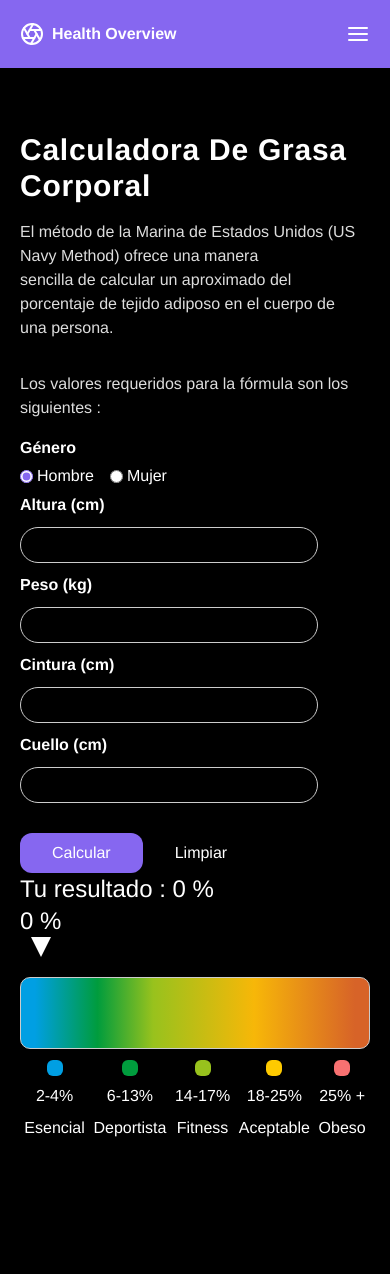
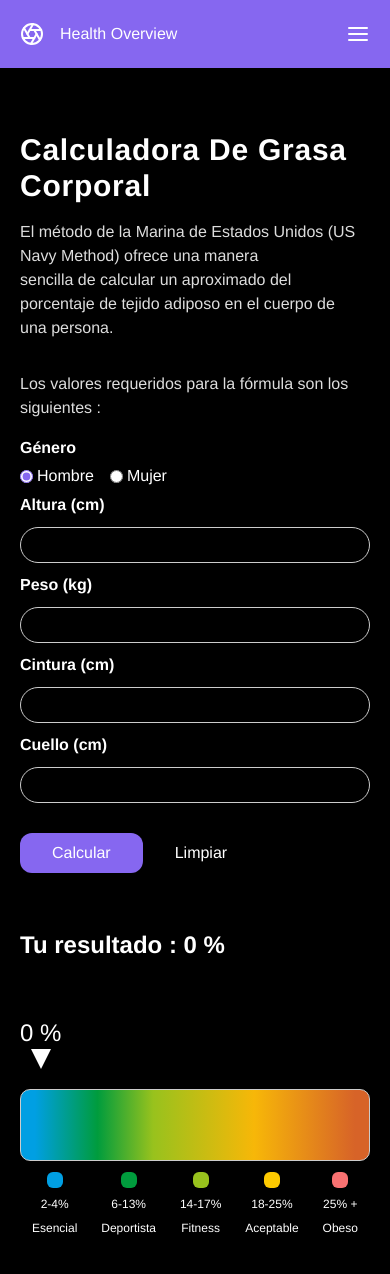
Before and after one commit to fernando59/body-fat-calculator, a Next.js app: page / in a window 390 px wide. Before the commit the page ends 1140 px from the top, so only its background shows below. Built offline with nearby package versions, Linux system fonts and the light colour scheme.

Commit message:
add formatnumber

```diff
--- a/components/Header.tsx
+++ b/components/Header.tsx
@@ -2,13 +2,13 @@
 export const Header = () => {
     return <>
         <header className="w-full p-5 bg-[#8667F0] h-[8vh]">
-            <div className="mx-auto container flex justify-between items-center h-full">
-                <div className="flex gap-2 items-center justify-center">
+            <div className="mx-auto px-0 md:px-5 container flex justify-between items-center h-full">
+                <div className="flex gap-4 items-center justify-center">
 
-            <svg xmlns="http://www.w3.org/2000/svg" width="24" height="24" viewBox="0 0 24 24" fill="none" stroke="currentColor" stroke-width="2" stroke-linecap="round" stroke-linejoin="round" className="feather feather-aperture"><circle cx="12" cy="12" r="10"></circle><line x1="14.31" y1="8" x2="20.05" y2="17.94"></line><line x1="9.69" y1="8" x2="21.17" y2="8"></line><line x1="7.38" y1="12" x2="13.12" y2="2.06"></line><line x1="9.69" y1="16" x2="3.95" y2="6.06"></line><line x1="14.31" y1="16" x2="2.83" y2="16"></line><line x1="16.62" y1="12" x2="10.88" y2="21.94"></line></svg>
-                <h2 className="font-bold text-1xl">Health Overview</h2>
+                    <svg xmlns="http://www.w3.org/2000/svg" width="24" height="24" viewBox="0 0 24 24" fill="none" stroke="currentColor" strokeWidth="2" strokeLinecap="round" strokeLinejoin="round" className="feather feather-aperture"><circle cx="12" cy="12" r="10"></circle><line x1="14.31" y1="8" x2="20.05" y2="17.94"></line><line x1="9.69" y1="8" x2="21.17" y2="8"></line><line x1="7.38" y1="12" x2="13.12" y2="2.06"></line><line x1="9.69" y1="16" x2="3.95" y2="6.06"></line><line x1="14.31" y1="16" x2="2.83" y2="16"></line><line x1="16.62" y1="12" x2="10.88" y2="21.94"></line></svg>
+                    <h2 className=" font-medium text-1xl">Health Overview</h2>
                 </div>
-            <button><svg xmlns="http://www.w3.org/2000/svg" aria-hidden="true" role="img" width="24" height="24" preserveAspectRatio="xMidYMid meet" viewBox="0 0 24 24"><path fill="white" d="M2 6a1 1 0 0 1 1-1h18a1 1 0 1 1 0 2H3a1 1 0 0 1-1-1Zm0 6.032a1 1 0 0 1 1-1h18a1 1 0 1 1 0 2H3a1 1 0 0 1-1-1Zm1 5.032a1 1 0 1 0 0 2h18a1 1 0 0 0 0-2H3Z"/></svg></button>
+                <button><svg xmlns="http://www.w3.org/2000/svg" aria-hidden="true" role="img" width="24" height="24" preserveAspectRatio="xMidYMid meet" viewBox="0 0 24 24"><path fill="white" d="M2 6a1 1 0 0 1 1-1h18a1 1 0 1 1 0 2H3a1 1 0 0 1-1-1Zm0 6.032a1 1 0 0 1 1-1h18a1 1 0 1 1 0 2H3a1 1 0 0 1-1-1Zm1 5.032a1 1 0 1 0 0 2h18a1 1 0 0 0 0-2H3Z" /></svg></button>
             </div>
         </header>
     </>
--- a/components/Range.tsx
+++ b/components/Range.tsx
@@ -1,5 +1,5 @@
 import { FC, useEffect, useRef, useState } from "react";
-
+import { StepPoint } from './StepPoint';
 interface Props {
   resCalc: number
 }
@@ -8,8 +8,6 @@ export const Range: FC<Props> = ({ resCalc }) => {
   const [range, setRange] = useState<number>(0)
   const [step, setStep] = useState(0);
   const ref = useRef<any>(null);
-  // const ref = useRef(null)  as MutableRefObject<HTMLDivElement>;
-  // const ref = useRef<HTMLHeadingElement>(document.createElement("div"));
 
   const getRange = (e: any) => {
     setRange(e.target.value);
@@ -28,8 +26,8 @@ export const Range: FC<Props> = ({ resCalc }) => {
     if (ref.current) {
       const offsetWidth = ref.current.offsetWidth
       console.log({ offsetWidth })
-      const max  = ref.current.max
-      console.log({max})
+      const max = ref.current.max
+      console.log({ max })
       const calcStep = (ref.current.offsetWidth - rangeLinePadding) / ref.current.max;
       console.log({ calcStep })
       setStep(calcStep);
@@ -38,10 +36,11 @@ export const Range: FC<Props> = ({ resCalc }) => {
 
   return <>
 
-    <h3 className="text-2xl">Tu resultado : {range} %</h3>
+    <h3 className="text-2xl lg:text-3xl font-bold py-14 ">Tu resultado : <span className="transition ease-in-out delay-150 duration-300">{range} %</span> </h3>
+
+    {/* RANGE */}
     <div>
       <label
-        htmlFor="range"
         className="transition  ease-in-out delay-150 duration-300"
         style={{
           display: "inline-block",
@@ -56,32 +55,16 @@ export const Range: FC<Props> = ({ resCalc }) => {
         ref={ref} type="range" min={0} max={25} value={range} />
     </div>
 
-    <div className="inline-flex justify-around w-full">
-      <div className="flex flex-col justify-center items-center gap-2">
-        <div className="bg-[#009FE3] rounded-md w-4 h-4"> </div>
-        <span>2-4%</span>
-        <span>Esencial</span>
-      </div>
-      <div className="flex flex-col justify-center items-center gap-2">
-        <div className="bg-[#009C3D] rounded-md w-4 h-4"> </div>
-        <span>6-13%</span>
-        <span>Deportista</span>
-      </div>
-      <div className="flex flex-col justify-center items-center gap-2">
-        <div className="bg-[#98C21D] rounded-md w-4 h-4"> </div>
-        <span>14-17%</span>
-        <span>Fitness</span>
-      </div>
-      <div className="flex flex-col justify-center items-center gap-2">
-        <div className="bg-[#FECA00] rounded-md w-4 h-4"> </div>
-        <span>18-25%</span>
-        <span>Aceptable</span>
-      </div>
-      <div className="flex flex-col justify-center items-center gap-2">
-        <div className="bg-red-400 rounded-md w-4 h-4"> </div>
-        <span>25% +</span>
-        <span>Obeso</span>
-      </div>
+    {/* POINTS */}
+
+    <div className="inline-flex justify-around w-full pb-10">
+      <StepPoint color="bg-[#009FE3]" title="Esencial" range="2-4%" />
+      <StepPoint color="bg-[#009C3D]" title="Deportista" range="6-13%" />
+      <StepPoint color="bg-[#98C21D]" title="Fitness" range="14-17%" />
+      <StepPoint color="bg-[#FECA00]" title="Aceptable" range="18-25%" />
+      <StepPoint color="bg-red-400" title="Obeso" range="25% +" />
+
+
     </div>
   </>
 }
--- /dev/null
+++ b/components/StepPoint.tsx
@@ -0,0 +1,17 @@
+import { FC } from "react"
+
+interface Props{
+    range:string
+    title:string
+    color:string
+}
+export const StepPoint:FC<Props> = ({range,title,color='bg-[#009fe3]'}) => {
+  return <>
+   <div className="flex flex-col justify-center items-center gap-2">
+        {/* <div className="bg-[#009FE3] rounded-md w-4 h-4"> </div> */}
+        <div className={`${color} rounded-md w-4 h-4`}> </div>
+        <span className="text-xs lg:text-base">{range}</span>
+        <span className="text-xs lg:text-base">{title}</span>
+      </div>
+  </>
+}
--- /dev/null
+++ b/hooks/useCalculator.tsx
@@ -0,0 +1,30 @@
+import { IBFP } from "../interfaces/BFP";
+
+
+
+export const useCalculator = () => {
+
+
+    const anthropometricIndex = (data: IBFP) => {
+        const { weigth, waist, neck, height } = data
+        return (height / Math.pow(weigth * waist * neck, 1 / 3)) * 10;
+
+    }
+
+    const calculateForMale = (data: IBFP) => {
+        const { weigth, waist, neck, height } = data
+        // return (495 / (1.0324 - 0.19077 * Math.log10(waist - neck) + 0.15456 * Math.log10(height))) - 450
+        return anthropometricIndex(data) * -3.30 + 90.41
+    }
+    const calculateFormFemale = (data: IBFP) => {
+        const { waist, neck, height, hip } = data
+        // return (495 / (1.29579 - 0.35004 * Math.log10(hip + waist - neck) + 0.22100 * Math.log10(height))) - 450
+        return anthropometricIndex(data) * -3.06 + 100.67
+    }
+
+    return {
+        calculateForMale,
+        calculateFormFemale,
+        anthropometricIndex
+    }
+}
--- a/package.json
+++ b/package.json
@@ -13,6 +13,7 @@
     "react": "18.2.0",
     "react-dom": "18.2.0",
     "react-hook-form": "^7.32.1",
+    "react-number-format": "^4.9.3",
     "tailwind-scrollbar": "^1.3.1"
   },
   "devDependencies": {
--- a/pages/index.tsx
+++ b/pages/index.tsx
@@ -22,13 +22,13 @@ const Home: NextPage = () => {
 
       <Header />
       <main className='container px-5 mx-auto min-h-[92vh]  grid md:grid-cols-2  grid-cols-1'>
-        <div className='self-center min-h-[92vh]'>
+        <section className='self-center min-h-[92vh]'>
           <Description />
           <FormCalculator setResCalc={setResCalc} />
-        </div>
-        <div className='self-center'>
+        </section>
+        <section className='self-center'>
           <Range resCalc={resCalc} />
-        </div>
+        </section>
 
       </main>
 
```
Also changed, not shown: components/FormCalculator.tsx (+114 -34 lines), interfaces/BFP.ts (+11 -2 lines), 1 other file (tests, documents, lock files or other folders).
